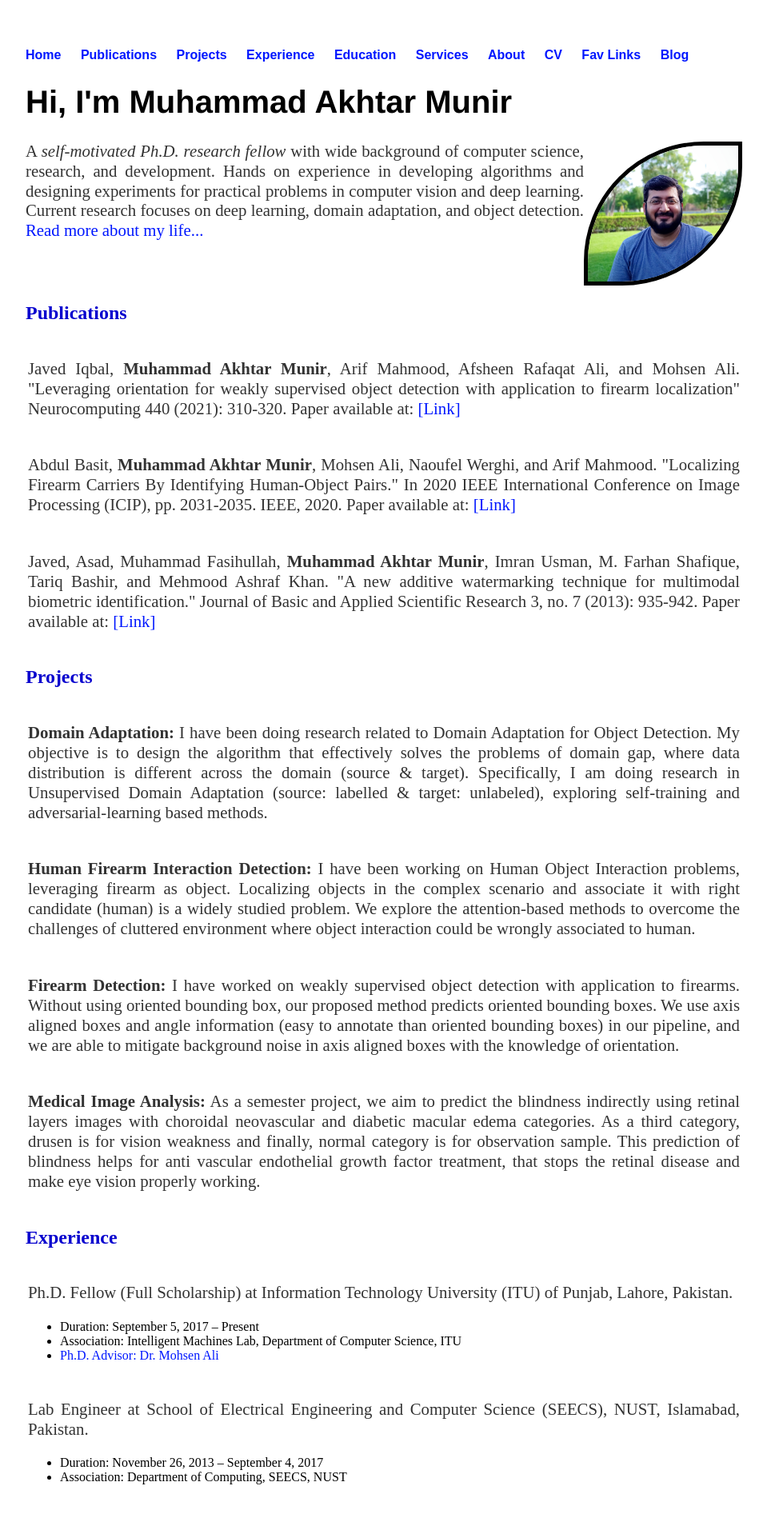
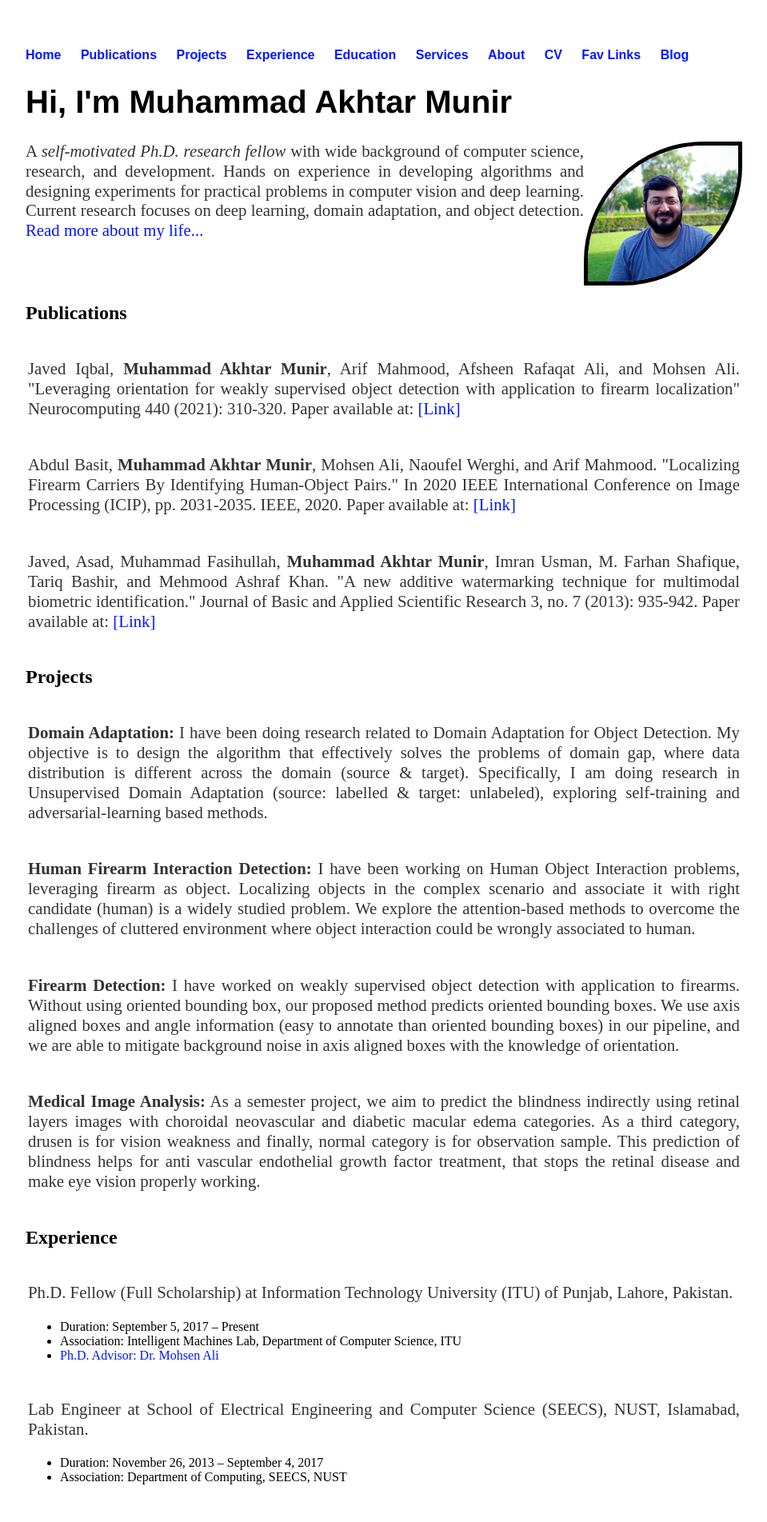
Before and after one commit to akhtarvision/akhtarvision.github.io, a Jekyll site: the page built from index.html, in a window 1280 px wide. Shown: the top 1903 px of the page at 80% size, without its empty margins (160-1119 px from the left). Built offline with Jekyll 4.4.1, drawn with Linux system fonts in a browser that asks for light colours.

Commit message:
Update index.html

```diff
--- a/index.html
+++ b/index.html
@@ -27,7 +27,7 @@ title: Akhtar Munir, Deep Learning
 <!-- 	<td> <br>&nbsp;</td> -->
 <!-- Project -->
 <a id="publications" class="anchor"></a>
-<h2 style="color:#0600CE">Publications</h2>
+<h2>Publications</h2>
 <table class="imgtable">
 <!-- paper entry-->
 <tr>
@@ -64,7 +64,7 @@ title: Akhtar Munir, Deep Learning
 
 <!-- Project -->
 <a id="projects" class="anchor"></a>
-<h2 style="color:#0600CE">Projects</h2>
+<h2>Projects</h2>
 <table class="imgtable">
 <!-- paper entry-->
 <tr>
@@ -115,7 +115,7 @@ title: Akhtar Munir, Deep Learning
 
 <!-- Project -->
 <a id="experience" class="anchor"></a>
-<h2 style="color:#0600CE">Experience</h2>
+<h2>Experience</h2>
 <table class="imgtable">
 <!-- paper entry-->
 <tr>
@@ -162,7 +162,7 @@ Lab Engineer at School of Electrical Engineering and Computer Science (SEECS), N
 
 <!-- Project -->
 <a id="education" class="anchor"></a>
-<h2 style="color:#0600CE">Education</h2>
+<h2>Education</h2>
 <table class="imgtable">
 <!-- paper entry-->
 <tr>
@@ -219,7 +219,7 @@ Bachelor of Science (BS) in Computer Engineering <br>
 
 <!-- Project -->
 <a id="services" class="anchor"></a>
-<h2 style="color:#0600CE">Services</h2>
+<h2>Services</h2>
 <table class="imgtable">
 <!-- paper entry-->
 <tr>
```
